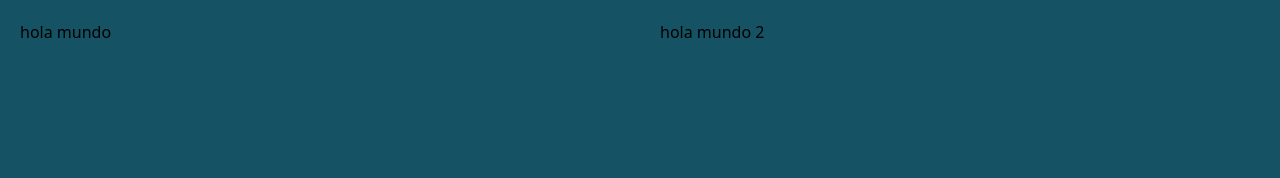
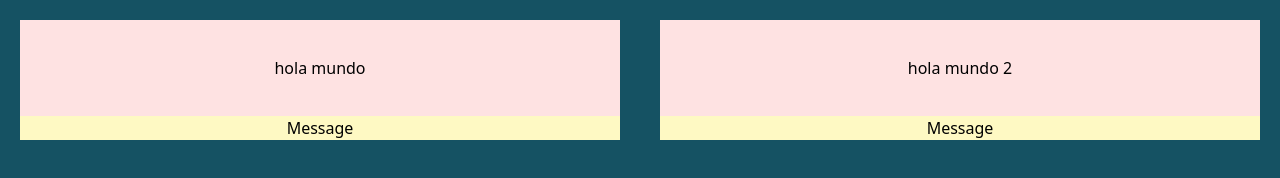
Before and after one commit to olivio-git/TS_WEB_SOCKET, an Astro site in the folder front/: page / in a window 1280 px wide. Built offline with nearby package versions, Linux system fonts and the light colour scheme; Astro itself is replaced by a stand-in of ours.

Commit message:
Base Project

```diff
--- a/front/package.json
+++ b/front/package.json
@@ -13,6 +13,7 @@
     "@astrojs/check": "^0.3.4",
     "@astrojs/tailwind": "^5.0.4",
     "astro": "^4.0.7",
+    "axios": "^1.6.2",
     "tailwindcss": "^3.4.0",
     "typescript": "^5.3.3"
   }
--- /dev/null
+++ b/front/src/components/Message.astro
@@ -0,0 +1,10 @@
+---
+interface Mesage {
+    message:string;
+}
+const {message}=Astro.props;
+---
+
+<div class="w-full h-24">
+    {message}
+</div>
--- a/front/src/components/Pannel.astro
+++ b/front/src/components/Pannel.astro
@@ -1,12 +1,18 @@
 ---
 interface Props {
   message: string;
-  styl:any
+  styl:any;
+  user:string
 }
 
-const { message,styl} = Astro.props;
+const { message,styl,user} = Astro.props;
 ---
 
 <div class={styl}>
+  <div class="flex justify-center items-center w-full h-24 bg-red-100">
     {message}
+  </div>
+  <div class="flex flex-col items-center w-full h-auto bg-yellow-100">
+    Message
+  </div>
 </div>
--- a/front/src/layouts/Layout.astro
+++ b/front/src/layouts/Layout.astro
@@ -1,11 +1,12 @@
 ---
+//DOCUMENTO DE ENTRADA
 import Pannel from "../components/Pannel.astro";
 interface Props {
   title: string;
+  hi:string
 }
-const { title } = Astro.props;
+const { title,hi } = Astro.props;
 ---
-
 <!doctype html>
 <html lang="en">
   <head>
@@ -19,8 +20,8 @@ const { title } = Astro.props;
   <body>
     <main class="clg  w-full h-screen bg-[#155263]">
       <div class="flex justify-between">
-        <Pannel styl="w-full md:w-1/2 p-5" message={"hola mundo"} />
-        <Pannel styl="w-full md:w-1/2 p-5" message={"hola mundo 2"} />
+        <Pannel styl="w-full flex items-center justify-center flex-col md:w-1/2 p-5" message={"hola mundo"} user={"Olivio"} />
+        <Pannel styl="w-full flex items-center justify-center flex-col md:w-1/2 p-5" message={"hola mundo 2"} user={"Pedro"}/>
       </div>
     </main>
   </body>
--- a/front/src/pages/index.astro
+++ b/front/src/pages/index.astro
@@ -3,6 +3,6 @@ import Layout from '../layouts/Layout.astro';
 import Card from '../components/Card.astro';
 ---
 
-<Layout title="Welcome to Astro.">
+<Layout hi="holi" title="Welcome to Astro.">
 
 </Layout>
```
Also changed, not shown: 3 other files.
